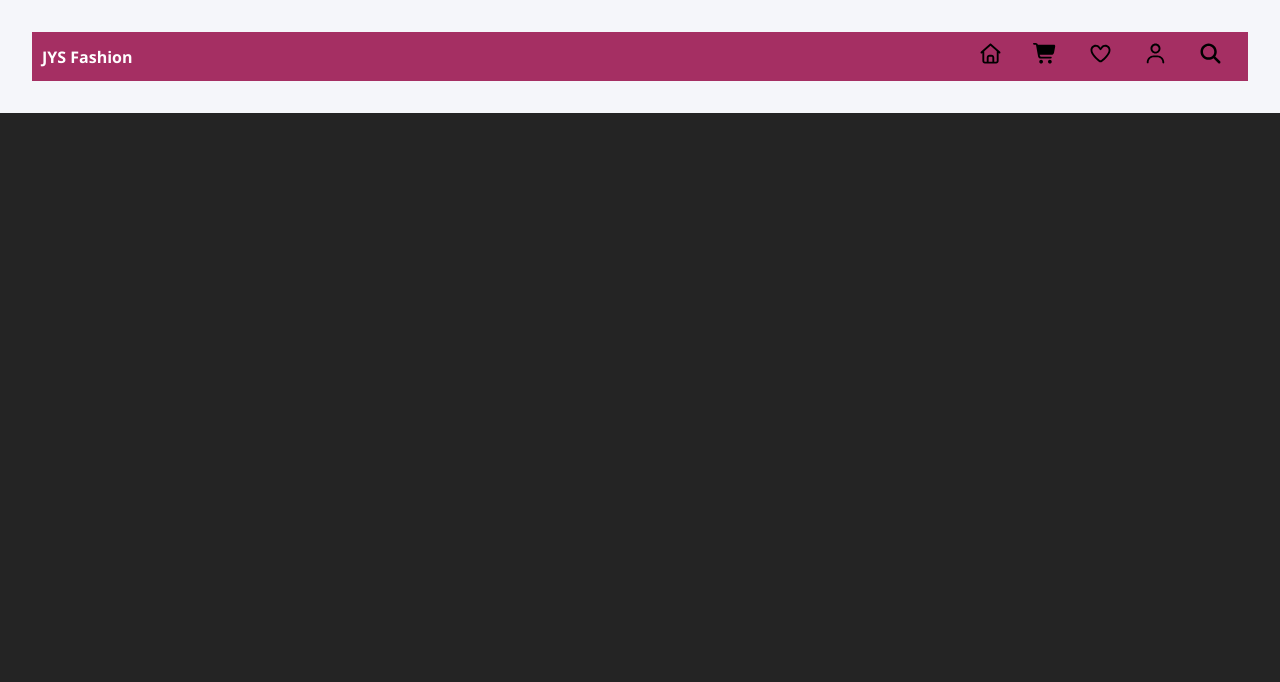
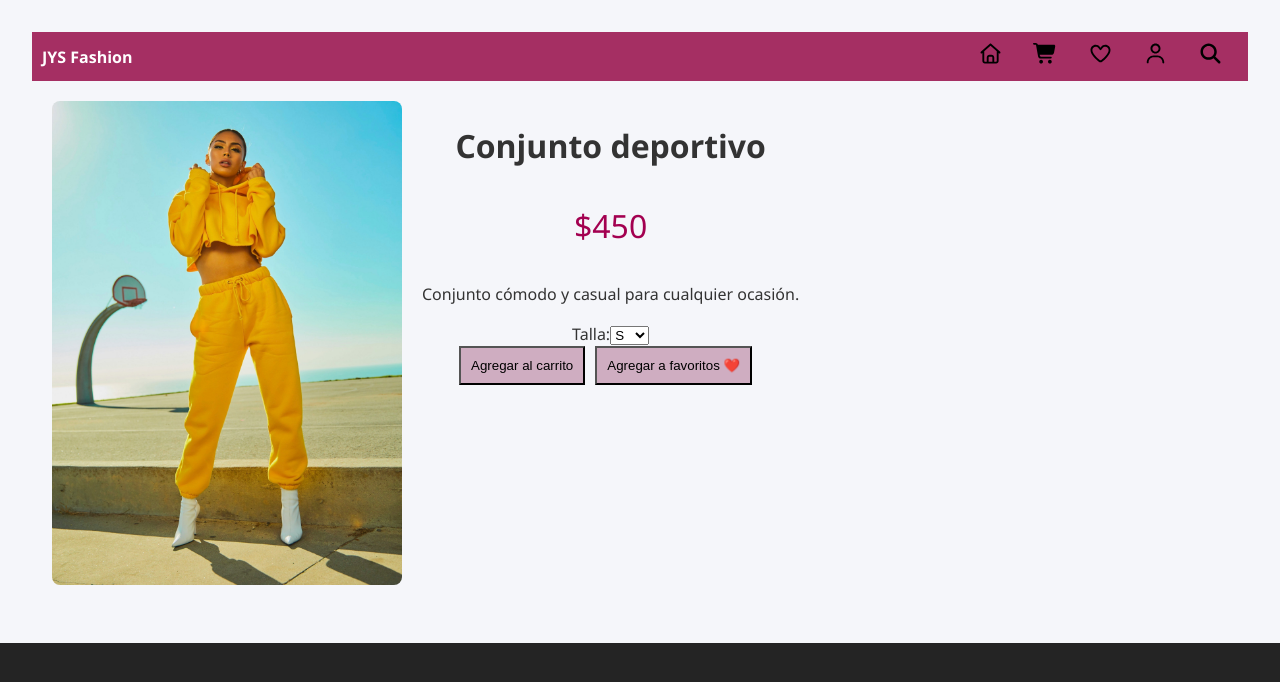
Before and after one commit to julietamata/comercioelectronico, a React (Vite) app: page /producto/1 in a window 1280 px wide. Before the commit this address had no page. Shown: the top 682 px of the page. Built offline with nearby package versions, Linux system fonts and the light colour scheme.

Commit message:
Arreglando producto

```diff
--- a/src/App.css
+++ b/src/App.css
@@ -54,3 +54,30 @@
 .btn-ver:hover {
   background-color: #444;
 }
+
+.producto-detalle {
+  display: flex;
+  gap: 20px;
+  padding: 20px;
+}
+
+.producto-imagen img {
+  width: 350px;
+  border-radius: 8px;
+}
+
+.producto-info {
+  max-width: 400px;
+}
+
+.producto-precio {
+  font-size: 2rem;
+  color: #a30050;
+}
+
+.producto-botones button {
+  margin-right: 10px;
+  padding: 10px;
+  cursor: pointer;
+  background-color: #CFADC1;
+}
--- a/src/App.jsx
+++ b/src/App.jsx
@@ -3,6 +3,8 @@ import { BrowserRouter, Routes, Route } from "react-router-dom";
 import Home from "./Componentes/home.jsx";
 import Categoria from "./Componentes/categoria.jsx";
 import Navbar from "./Componentes/navbar.jsx";
+import Producto from "./Componentes/Producto.jsx";
+
 import Sidebar from "./Componentes/sidebar.jsx";
 import "./App.css";
 
@@ -17,6 +19,8 @@ function App() {
         <Routes>
           <Route path="/" element={<Home />} />
           <Route path="/categoria/:nombreCategoria" element={<Categoria />} />
+          <Route path="/producto/:idProducto" element={<Producto />} />
+
         </Routes>
       </div>
     </BrowserRouter>
--- /dev/null
+++ b/src/Componentes/Producto.jsx
@@ -0,0 +1,52 @@
+import { useParams } from "react-router-dom";
+import imagen1 from "../assets/imagen1.jpg";
+import imagen2 from "../assets/imagen2.jpg";
+import imagen3 from "../assets/imagen3.jpg";
+
+function Producto() {
+  const { idProducto } = useParams();
+
+  // Simulación de productos (más adelante esto vendrá de una API o base de datos)
+  const productos = [
+    { id: 1, nombre: "Conjunto deportivo", precio: "$450", descripcion: "Conjunto cómodo y casual para cualquier ocasión.", imagen: imagen1 },
+    { id: 2, nombre: "Blusa roja", precio: "$220", descripcion: "Blusa elegante para eventos casuales o formales.", imagen: imagen2 },
+    { id: 3, nombre: "Abrigo blanco", precio: "$799", descripcion: "Abrigo para invierno con diseño moderno.", imagen: imagen3 },
+  ];
+
+  // Encontrar producto según el ID
+  const producto = productos.find((p) => p.id == idProducto);
+
+  // Si no existe producto
+  if (!producto) {
+    return <h2>Producto no encontrado</h2>;
+  }
+
+  return (
+    <div className="producto-detalle">
+      <div className="producto-imagen">
+        <img src={producto.imagen} alt={producto.nombre} />
+      </div>
+
+      <div className="producto-info">
+        <h1>{producto.nombre}</h1>
+        <p className="producto-precio">{producto.precio}</p>
+        <p className="producto-descripcion">{producto.descripcion}</p>
+
+        <label>Talla:</label>
+        <select>
+          <option>S</option>
+          <option>M</option>
+          <option>L</option>
+          <option>XL</option>
+        </select>
+
+        <div className="producto-botones">
+          <button className="btn-carrito">Agregar al carrito</button>
+          <button className="btn-favoritos">Agregar a favoritos ❤️</button>
+        </div>
+      </div>
+    </div>
+  );
+}
+
+export default Producto;
--- a/src/Componentes/categoria.jsx
+++ b/src/Componentes/categoria.jsx
@@ -2,9 +2,11 @@ import imagen1 from '../assets/imagen1.jpg';
 import imagen2 from '../assets/imagen2.jpg';
 import imagen3 from '../assets/imagen3.jpg';
 import { useParams } from 'react-router-dom';
+import { Link } from "react-router-dom";
+
 
 function Categoria() {
-  const { nombreCategoria } = useParams();  // ✅ Ahora sí está bien
+  const { nombreCategoria } = useParams();
 
   const productos = [
     { id: 1, nombre: "Conjunto deportivo", precio: "$450", imagen: imagen1 },
@@ -21,7 +23,10 @@ function Categoria() {
             <img src={producto.imagen} alt={producto.nombre} className="producto-img" />
             <h3>{producto.nombre}</h3>
             <p>{producto.precio}</p>
-            <button className="btn-ver">Ver más</button>
+           <Link to={`/producto/${producto.id}`} className="btn-ver">
+            Ver más
+          </Link>
+
           </div>
         ))}
       </div>
```
